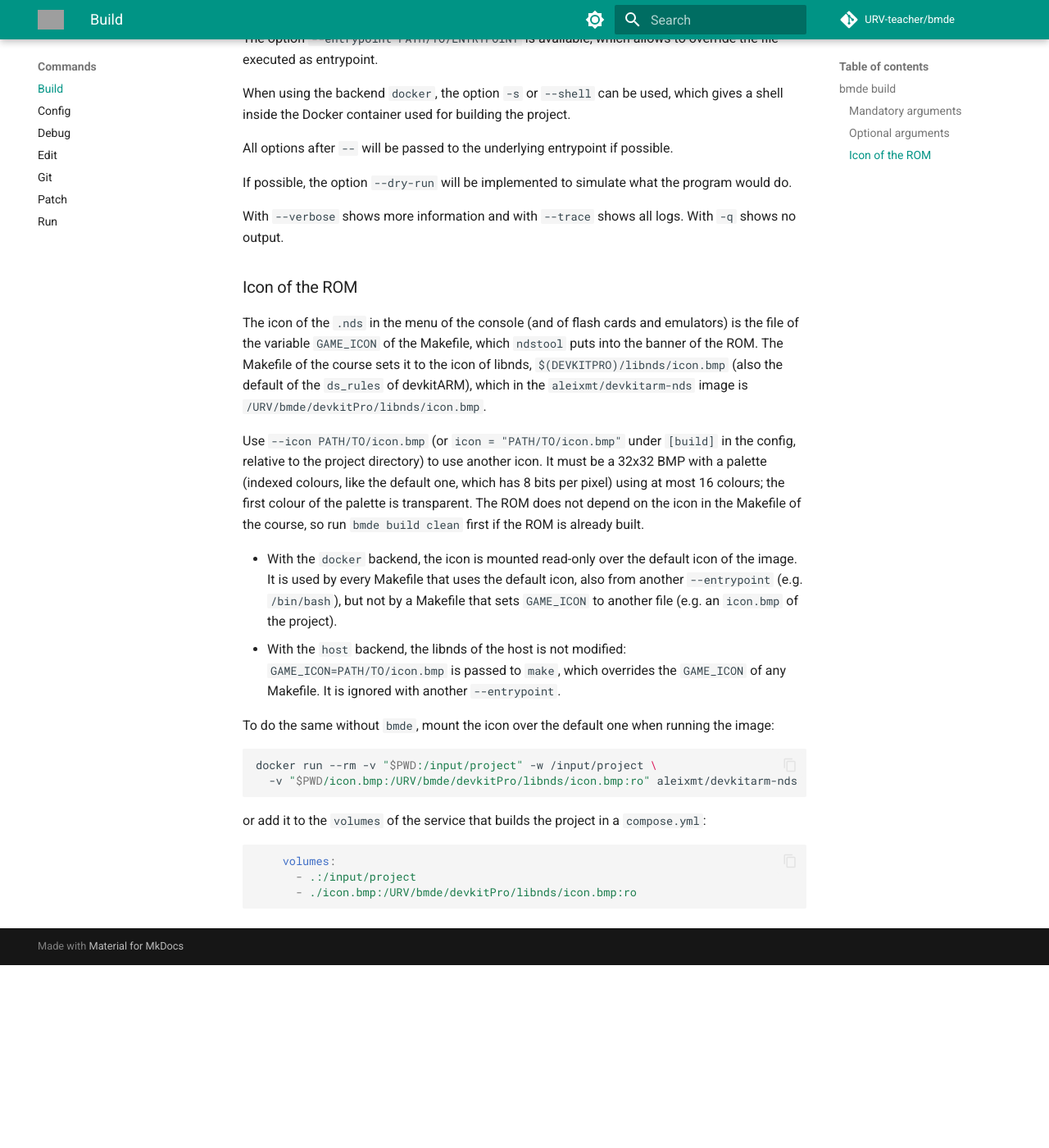
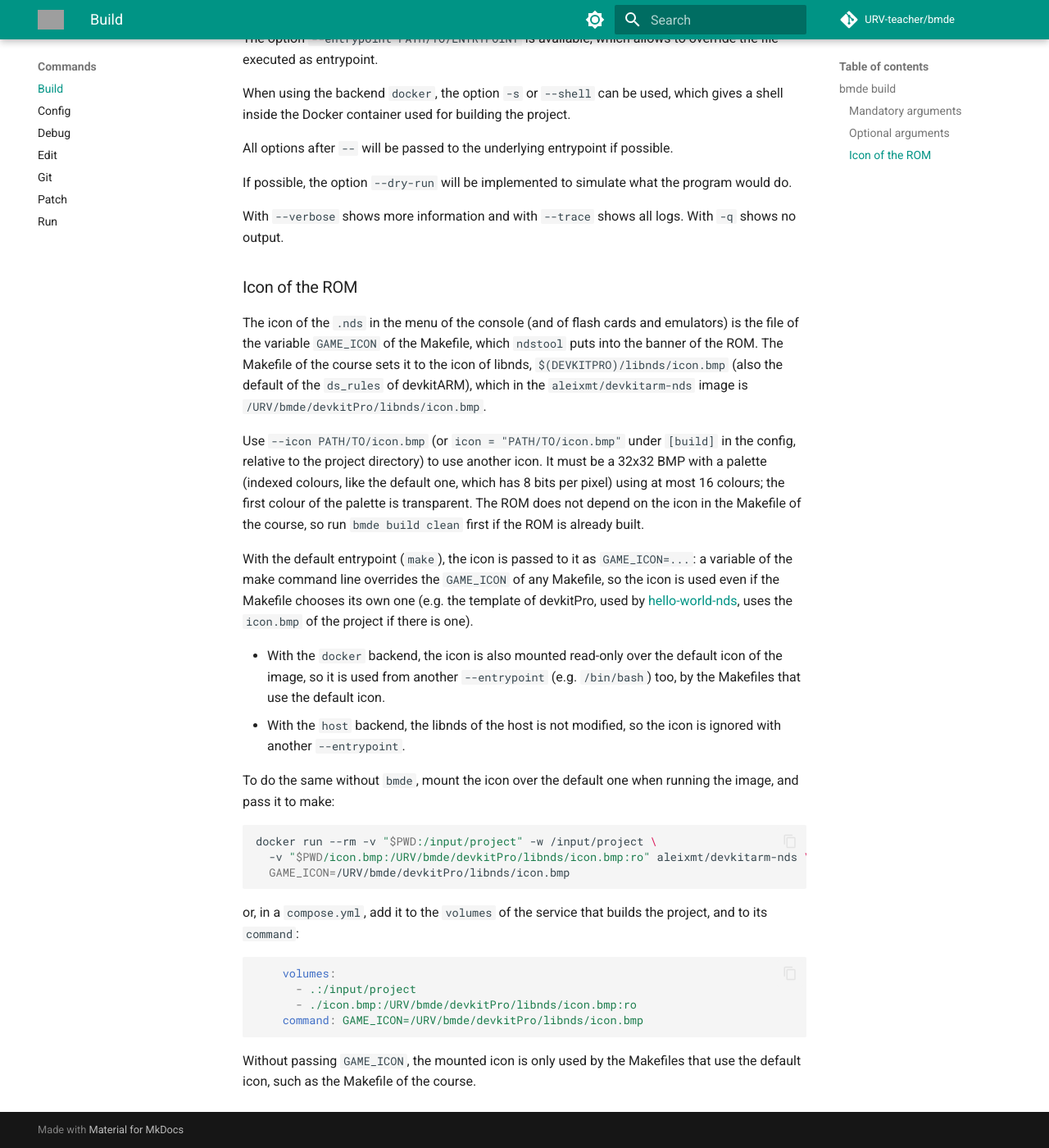
Before and after one commit to URV-teacher/bmde, an MkDocs documentation site: the page built from docs/commands/build.md, in a window 1280 px wide and 1400 px high, scrolled down 855 px. Shown: the whole window at 82% size. Built offline with MkDocs 1.6.1 and Material for MkDocs 9.7.7, drawn with Linux system fonts in a browser that asks for light colours; comment, search, counter and statistics services are not loaded; before the commit the page ends 2032 px from its top, so only the background shows below that; grey boxes are pictures that could not be loaded.

Commit message:
fix(build): make --icon override a Makefile that picks its own icon
With the docker backend, --icon only replaced the default icon of
the image, so it was ignored by Makefiles that choose their own icon,
like the devkitPro template of hello-world-nds, which uses the
icon.bmp of the project. With the default entrypoint, the icon is now
also passed to make as GAME_ICON, which overrides the Makefile, as
the host backend already did.

````diff
--- a/docs/commands/build.md
+++ b/docs/commands/build.md
@@ -51,23 +51,31 @@ directory) to use another icon. It must be a 32x32 BMP with a palette (indexed c
 has 8 bits per pixel) using at most 16 colours; the first colour of the palette is transparent. The ROM does not depend
 on the icon in the Makefile of the course, so run `bmde build clean` first if the ROM is already built.
 
-* With the `docker` backend, the icon is mounted read-only over the default icon of the image. It is used by every
-  Makefile that uses the default icon, also from another `--entrypoint` (e.g. `/bin/bash`), but not by a Makefile that
-  sets `GAME_ICON` to another file (e.g. an `icon.bmp` of the project).
-* With the `host` backend, the libnds of the host is not modified: `GAME_ICON=PATH/TO/icon.bmp` is passed to `make`,
-  which overrides the `GAME_ICON` of any Makefile. It is ignored with another `--entrypoint`.
+With the default entrypoint (`make`), the icon is passed to it as `GAME_ICON=...`: a variable of the make command
+line overrides the `GAME_ICON` of any Makefile, so the icon is used even if the Makefile chooses its own one (e.g. the
+template of devkitPro, used by [hello-world-nds](https://github.com/URV-teacher/hello-world-nds), uses the `icon.bmp`
+of the project if there is one).
 
-To do the same without `bmde`, mount the icon over the default one when running the image:
+* With the `docker` backend, the icon is also mounted read-only over the default icon of the image, so it is used from
+  another `--entrypoint` (e.g. `/bin/bash`) too, by the Makefiles that use the default icon.
+* With the `host` backend, the libnds of the host is not modified, so the icon is ignored with another `--entrypoint`.
+
+To do the same without `bmde`, mount the icon over the default one when running the image, and pass it to make:
 
 ```shell
 docker run --rm -v "$PWD:/input/project" -w /input/project \
-  -v "$PWD/icon.bmp:/URV/bmde/devkitPro/libnds/icon.bmp:ro" aleixmt/devkitarm-nds
+  -v "$PWD/icon.bmp:/URV/bmde/devkitPro/libnds/icon.bmp:ro" aleixmt/devkitarm-nds \
+  GAME_ICON=/URV/bmde/devkitPro/libnds/icon.bmp
 ```
 
-or add it to the `volumes` of the service that builds the project in a `compose.yml`:
+or, in a `compose.yml`, add it to the `volumes` of the service that builds the project, and to its `command`:
 
 ```yaml
     volumes:
       - .:/input/project
       - ./icon.bmp:/URV/bmde/devkitPro/libnds/icon.bmp:ro
+    command: GAME_ICON=/URV/bmde/devkitPro/libnds/icon.bmp
 ```
+
+Without passing `GAME_ICON`, the mounted icon is only used by the Makefiles that use the default icon, such as the
+Makefile of the course.
````
Also changed, not shown: 2 other files.
